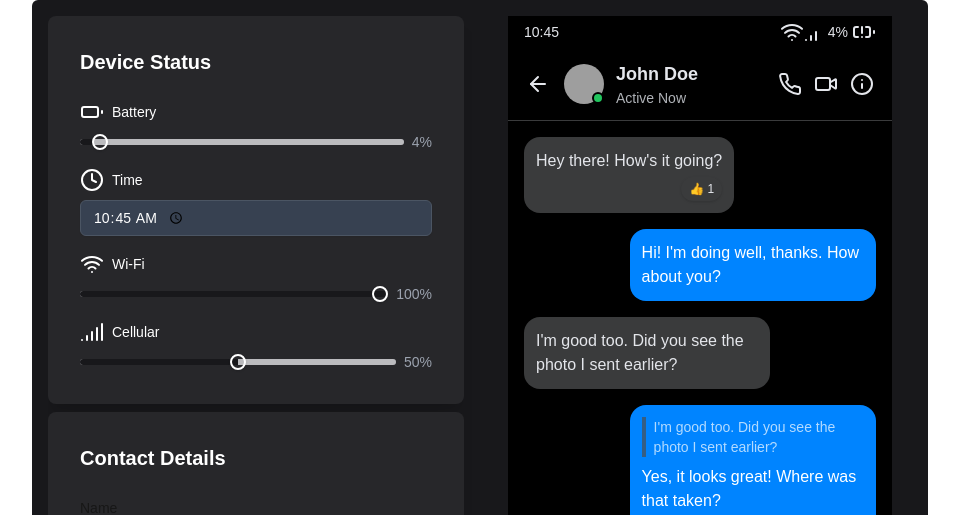
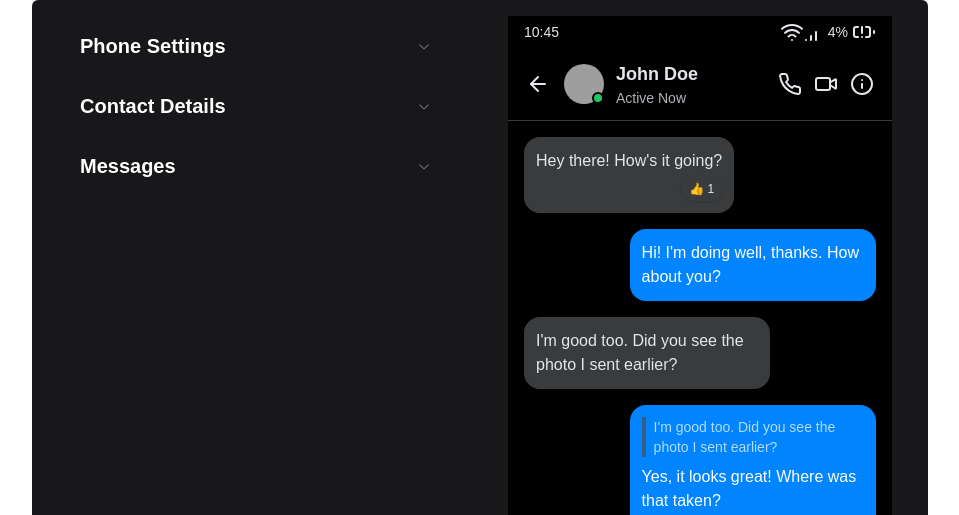
Before and after one commit to leandrobernal-dev/fakepost, a Next.js app: page /create in a window 1280 px wide. Shown: the top 515 px of the page, without its empty margins (160-1119 px from the left). Built offline with nearby package versions, Linux system fonts and the light colour scheme; grey boxes are pictures that could not be loaded.

Commit message:
Make menu sections collapsible

```diff
--- a/src/app/components/Menu.js
+++ b/src/app/components/Menu.js
@@ -1,35 +1,52 @@
+"use client";
+
 import MessagesForm from "@/app/components/MessagesForm";
 import { Input } from "@/components/ui/input";
 import { Label } from "@/components/ui/label";
 import { Slider } from "@/components/ui/slider";
 import { Switch } from "@/components/ui/switch";
 import { BatteryIcon, Clock, SignalIcon, WifiIcon } from "lucide-react";
+import {
+  Accordion,
+  AccordionContent,
+  AccordionItem,
+  AccordionTrigger,
+} from "@/components/ui/accordion";
 
 export default function Menu({ data, setData }) {
   const handleInputChange = (e) => {
     const { name, value } = e.target;
     setData((prev) => ({ ...prev, [name]: value }));
   };
+
   const setPhoneSettings = (name, value) => {
     setData((prev) => ({
       ...prev,
       phoneSettings: { ...prev.phoneSettings, [name]: value },
     }));
   };
+
   const setContactDetails = (name, value) => {
     setData((prev) => ({
       ...prev,
       contactDetails: { ...prev.contactDetails, [name]: value },
     }));
   };
+
   return (
     <div className="custom-scrollbar space-y-2 overflow-y-scroll pr-2">
-      <div className="w-full max-w-md rounded-lg bg-zinc-800 p-8 shadow-xl">
-        <h2 className="mb-6 text-xl font-bold text-white">Device Status</h2>
-
+      <Accordion type="multiple" className="w-full">
+        <AccordionItem value="device-status" className="border-b-0">
+          <AccordionTrigger className="rounded-t-lg px-8 py-4 text-xl font-bold text-white hover:bg-zinc-700">
+            Phone Settings
+          </AccordionTrigger>
+          <AccordionContent className="rounded-b-lg bg-zinc-800 px-8 py-6 text-white">
             <div className="space-y-4">
               <div className="space-y-2">
-            <Label htmlFor="battery" className="flex items-center text-white">
+                <Label
+                  htmlFor="battery"
+                  className="flex items-center text-white"
+                >
                   <BatteryIcon className="mr-2" /> Battery
                 </Label>
                 <div className="flex items-center gap-2">
@@ -40,7 +57,9 @@
                     max={100}
                     step={1}
                     value={[data.phoneSettings.battery]}
-                onValueChange={(value) => setPhoneSettings("battery", value)}
+                    onValueChange={(value) =>
+                      setPhoneSettings("battery", value[0])
+                    }
                     className="w-full"
                   />
                   <div className="text-sm text-gray-400">
@@ -76,7 +95,9 @@
                     max={100}
                     step={1}
                     value={[data.phoneSettings.wifi]}
-                onValueChange={(value) => setPhoneSettings("wifi", value)}
+                    onValueChange={(value) =>
+                      setPhoneSettings("wifi", value[0])
+                    }
                     className="w-full"
                   />
                   <div className="text-sm text-gray-400">
@@ -86,7 +107,10 @@
               </div>
 
               <div className="space-y-2">
-            <Label htmlFor="cellular" className="flex items-center text-white">
+                <Label
+                  htmlFor="cellular"
+                  className="flex items-center text-white"
+                >
                   <SignalIcon className="mr-2" /> Cellular
                 </Label>
                 <div className="flex items-center gap-2">
@@ -97,7 +121,9 @@
                     max={100}
                     step={1}
                     value={[data.phoneSettings.cellular]}
-                onValueChange={(value) => setPhoneSettings("cellular", value)}
+                    onValueChange={(value) =>
+                      setPhoneSettings("cellular", value[0])
+                    }
                     className="w-full"
                   />
                   <div className="text-sm text-gray-400">
@@ -106,9 +132,14 @@
                 </div>
               </div>
             </div>
-      </div>
-      <div className="w-full max-w-md rounded-lg bg-zinc-800 p-8 shadow-xl">
-        <h2 className="mb-6 text-xl font-bold text-white">Contact Details</h2>
+          </AccordionContent>
+        </AccordionItem>
+
+        <AccordionItem value="contact-details" className="border-b-0">
+          <AccordionTrigger className="rounded-t-lg px-8 py-4 text-xl font-bold text-white hover:bg-zinc-700">
+            Contact Details
+          </AccordionTrigger>
+          <AccordionContent className="rounded-b-lg bg-zinc-800 px-8 py-6 text-white">
             <div className="space-y-4">
               <div className="space-y-2">
                 <Label htmlFor="name">Name</Label>
@@ -138,7 +169,9 @@
                 <Label>Active Status</Label>
                 <Switch
                   checked={data.contactDetails.active}
-              onCheckedChange={(value) => setContactDetails("active", value)}
+                  onCheckedChange={(value) =>
+                    setContactDetails("active", value)
+                  }
                   className="flex space-x-4"
                 />
               </div>
@@ -149,17 +182,25 @@
                   id="statusText"
                   name="statusText"
                   value={data.contactDetails.statusText}
-              onChange={(e) => setContactDetails("statusText", e.target.value)}
+                  onChange={(e) =>
+                    setContactDetails("statusText", e.target.value)
+                  }
                   className="w-full"
                 />
               </div>
             </div>
-      </div>
+          </AccordionContent>
+        </AccordionItem>
 
-      <div className="w-full max-w-md rounded-lg bg-zinc-800 p-8 shadow-xl">
-        <h2 className="mb-6 text-xl font-bold text-white">Messages</h2>
+        <AccordionItem value="messages" className="border-b-0">
+          <AccordionTrigger className="rounded-t-lg px-8 py-4 text-xl font-bold text-white hover:bg-zinc-700">
+            Messages
+          </AccordionTrigger>
+          <AccordionContent className="rounded-b-lg bg-zinc-800 px-8 py-6 text-white">
             <MessagesForm data={data} setData={setData} />
-      </div>
+          </AccordionContent>
+        </AccordionItem>
+      </Accordion>
     </div>
   );
 }
```
Lines whose indentation alone changed are shown as unchanged.
